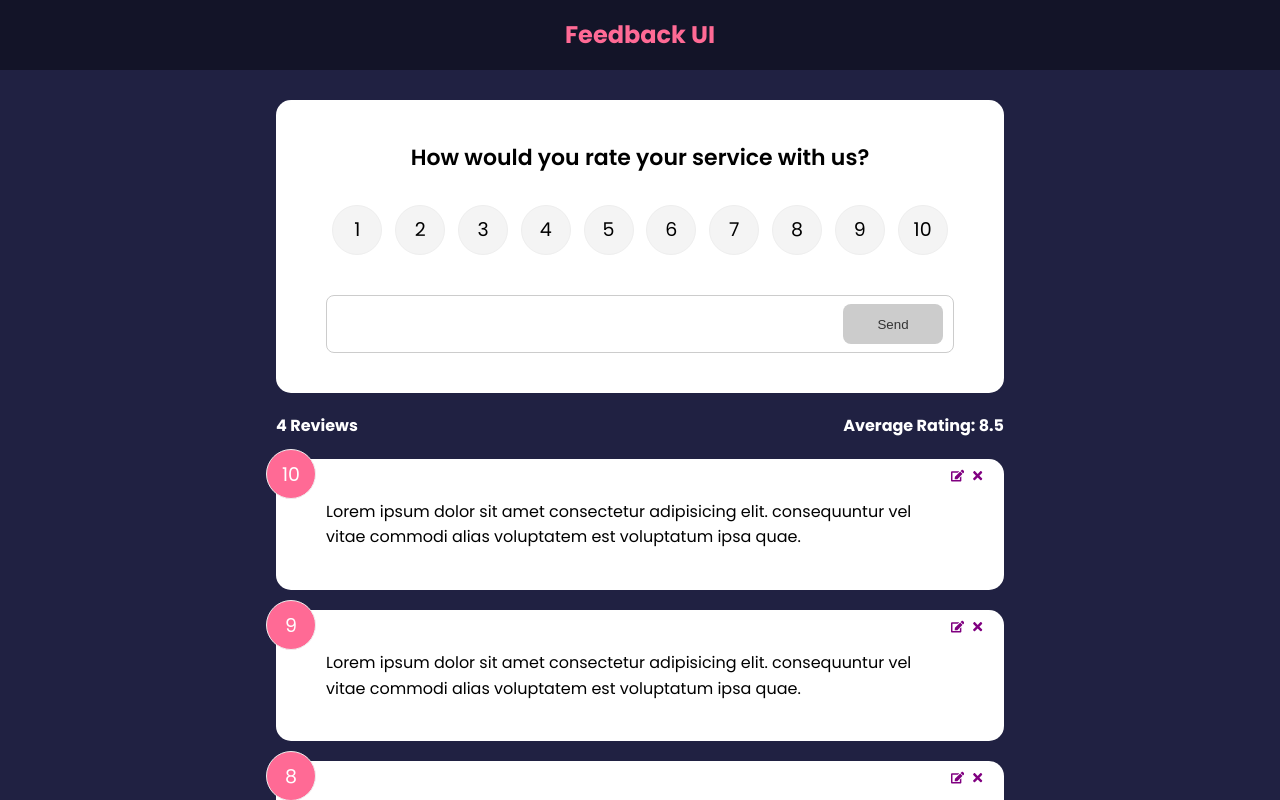
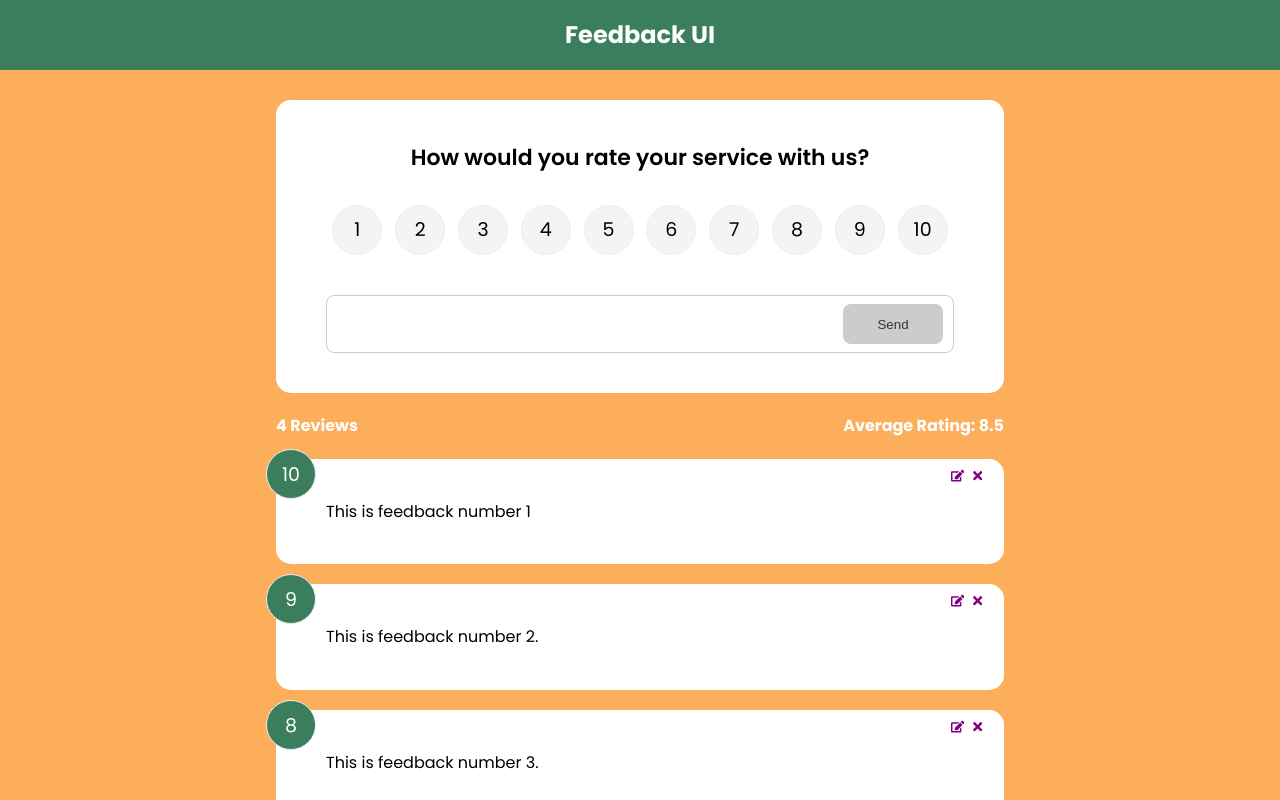
Before and after one commit to Samuellaudev/feedback-app, a React (Create React App) app: page / in a window 1280 px wide. Shown: the top 800 px of the page. Built offline with nearby package versions, Linux system fonts and the light colour scheme.

Commit message:
Modify primary and secondary color and remove unnecessary comments

```diff
--- a/src/components/FeedbackList.jsx
+++ b/src/components/FeedbackList.jsx
@@ -10,7 +10,6 @@ function FeedbackList() {
 		return <p>No Feedback Yet</p>;
 	}
 
-	//   With Framer-motion
 	return (
 		<div className="feedback-list">
 			<AnimatePresence>
--- a/src/components/Header.jsx
+++ b/src/components/Header.jsx
@@ -3,7 +3,6 @@ import PropTypes from "prop-types";
 import { useNavigate } from "react-router-dom";
 
 function Header({ text, bgColor, textColor, cursorSymbol }) {
-	// destructuring
 	const headerStyles = {
 		backgroundColor: bgColor,
 		color: textColor,
@@ -28,8 +27,8 @@ function Header({ text, bgColor, textColor, cursorSymbol }) {
 
 Header.defaultProps = {
 	text: "Feedback UI",
-	bgColor: "rgba(0,0,0,0.4)",
-	textColor: "#ff6a95",
+	bgColor: "#3a7e5d",
+	textColor: "#fff",
 	cursorSymbol: "pointer",
 };
 
--- a/src/components/shared/Card.jsx
+++ b/src/components/shared/Card.jsx
@@ -2,7 +2,6 @@ import PropTypes from "prop-types";
 
 function Card({ children, reverse }) {
   return (
-    // <div className={`card ${reverse && 'reverse'}`}>{children}</div>
     <div
       className="card"
       style={{
--- a/src/context/FeedbackContext.js
+++ b/src/context/FeedbackContext.js
@@ -1,32 +1,29 @@
 import { createContext, useState } from "react";
-import { v4 as uuidv4 } from "uuid";
-import FeedbackData from "../data/FeedbackData";
+import { v4 as uuid } from "uuid";
 import { toast } from "react-toastify";
 import "react-toastify/dist/ReactToastify.css";
 
-const FeedbackContext = createContext();
+import FeedbackData from "../data/FeedbackData";
+
+export const FeedbackContext = createContext();
 
 export const FeedbackProvider = ({ children }) => {
 	const [feedbacks, setFeedbacks] = useState(FeedbackData);
-
 	const [feedbackEdit, setFeedbackEdit] = useState({
-		item: {}, // when the icon is clicked, the content about that item will be put in here
-		edit: false, // when the icon is clicked, it will change to 'true', which means we are in edit mode
+		item: {},
+		edit: false,
 	});
 
-	// Add feedback
 	const addFeedback = (newFeedback) => {
-		newFeedback.id = uuidv4();
+		newFeedback.id = uuid();
 		setFeedbacks([newFeedback, ...feedbacks]);
 	};
 
-	// Delete feedback
 	const deleteFeedback = (id) => {
 		setFeedbacks(feedbacks.filter((item) => item.id !== id));
         toast.success("Deleted successfully");
 	};
 
-	// Set item to be updated
 	const editFeedback = (item) => {
 		setFeedbackEdit({
 			item,
@@ -34,7 +31,6 @@ export const FeedbackProvider = ({ children }) => {
 		});
 	};
 
-	// Update feedback item
 	const updateFeedback = (id, updItem) => {
 		setFeedbacks(
 			feedbacks.map((item) =>
--- a/src/data/FeedbackData.js
+++ b/src/data/FeedbackData.js
@@ -2,22 +2,22 @@ const FeedbackData = [
 	{
 		id: 1,
 		rating: 10,
-		text: "Lorem ipsum dolor sit amet consectetur adipisicing elit. consequuntur vel vitae commodi alias voluptatem est voluptatum ipsa quae.",
+		text: "This is feedback number 1",
 	},
 	{
 		id: 2,
 		rating: 9,
-		text: "Lorem ipsum dolor sit amet consectetur adipisicing elit. consequuntur vel vitae commodi alias voluptatem est voluptatum ipsa quae.",
+		text: "This is feedback number 2.",
 	},
 	{
 		id: 3,
 		rating: 8,
-		text: "Lorem ipsum dolor sit amet consectetur adipisicing elit. consequuntur vel vitae commodi alias voluptatem est voluptatum ipsa quae.",
+		text: "This is feedback number 3.",
 	},
 	{
 		id: 4,
 		rating: 7,
-		text: "Lorem ipsum dolor sit amet consectetur adipisicing elit. consequuntur vel vitae commodi alias voluptatem est voluptatum ipsa quae.",
+		text: "This is feedback number 4.",
 	},
 ];
 
--- a/src/index.css
+++ b/src/index.css
@@ -1,4 +1,10 @@
 @import url("https://fonts.googleapis.com/css2?family=Poppins:wght@400;600;700&display=swap");
+
+:root {
+  --primary-color: #fdae5b;
+  --secondary-color: #3a7e5d;
+  --background-color: #000;
+}
 
 * {
 	box-sizing: border-box;
@@ -8,7 +14,7 @@
 
 body {
 	font-family: "Poppins", sans-serif;
-	background-color: #202142;
+	background-color: var(--primary-color);
 	color: #fff;
 	line-height: 1.6;
 }
@@ -87,7 +93,7 @@ header {
 
 .rating li:hover,
 .num-display {
-	background: #ff6a95;
+	background: var(--secondary-color);;
 	color: #fff;
 }
 
@@ -96,7 +102,7 @@ header {
 }
 
 [type="radio"]:checked ~ label {
-	background: #ff6a95;
+	background: var(--secondary-color);
 	color: #fff;
 }
 
@@ -156,11 +162,11 @@ input:focus {
 }
 
 .btn-primary {
-	background-color: #202142;
+	background-color: var(--primary-color);
 }
 
 .btn-secondary {
-	background: #ff6a95;
+	background: var(--secondary-color);
 }
 
 .btn:hover {
@@ -219,7 +225,7 @@ input:focus {
 }
 
 .about-link a:hover {
-	color: #ff6a95;
+	color: var(--primary-color);
 }
 
 .about h1 {
```
